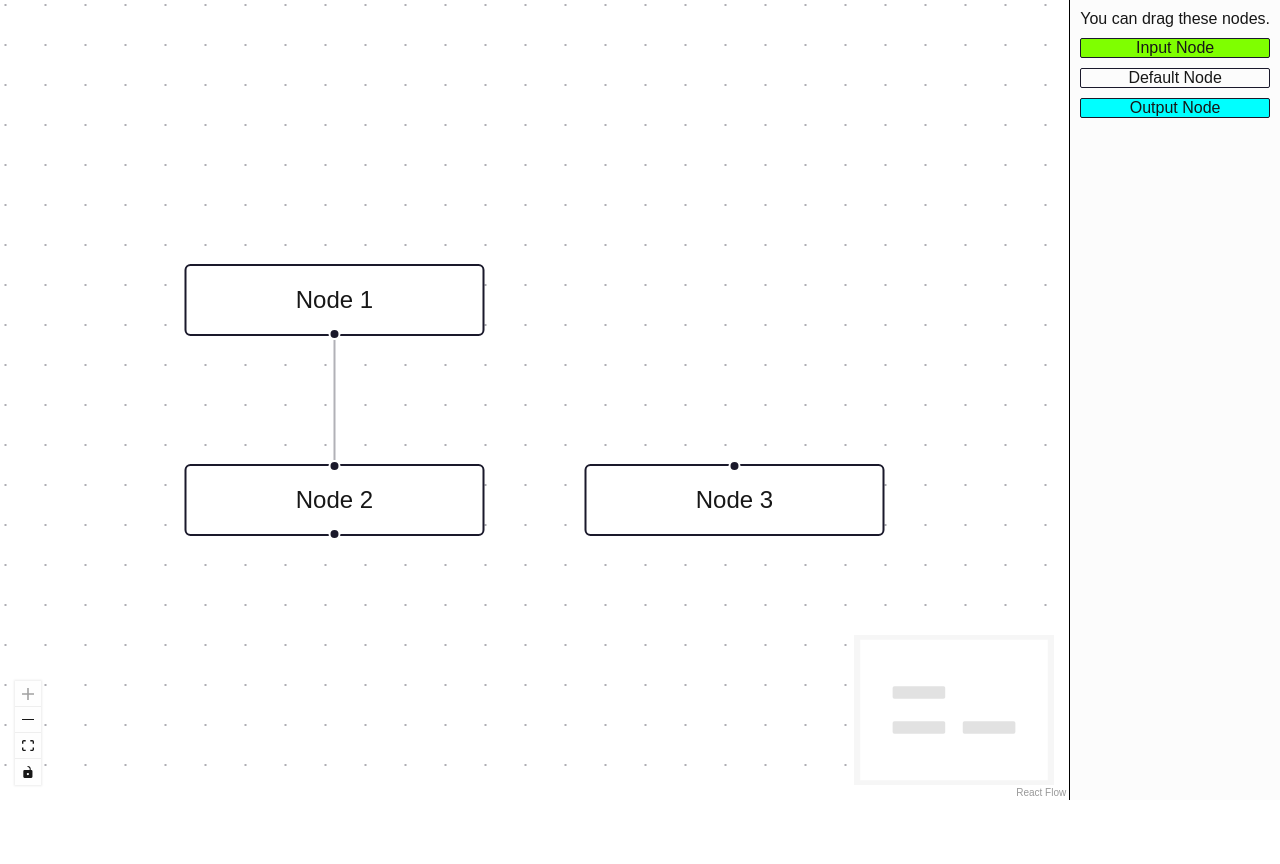
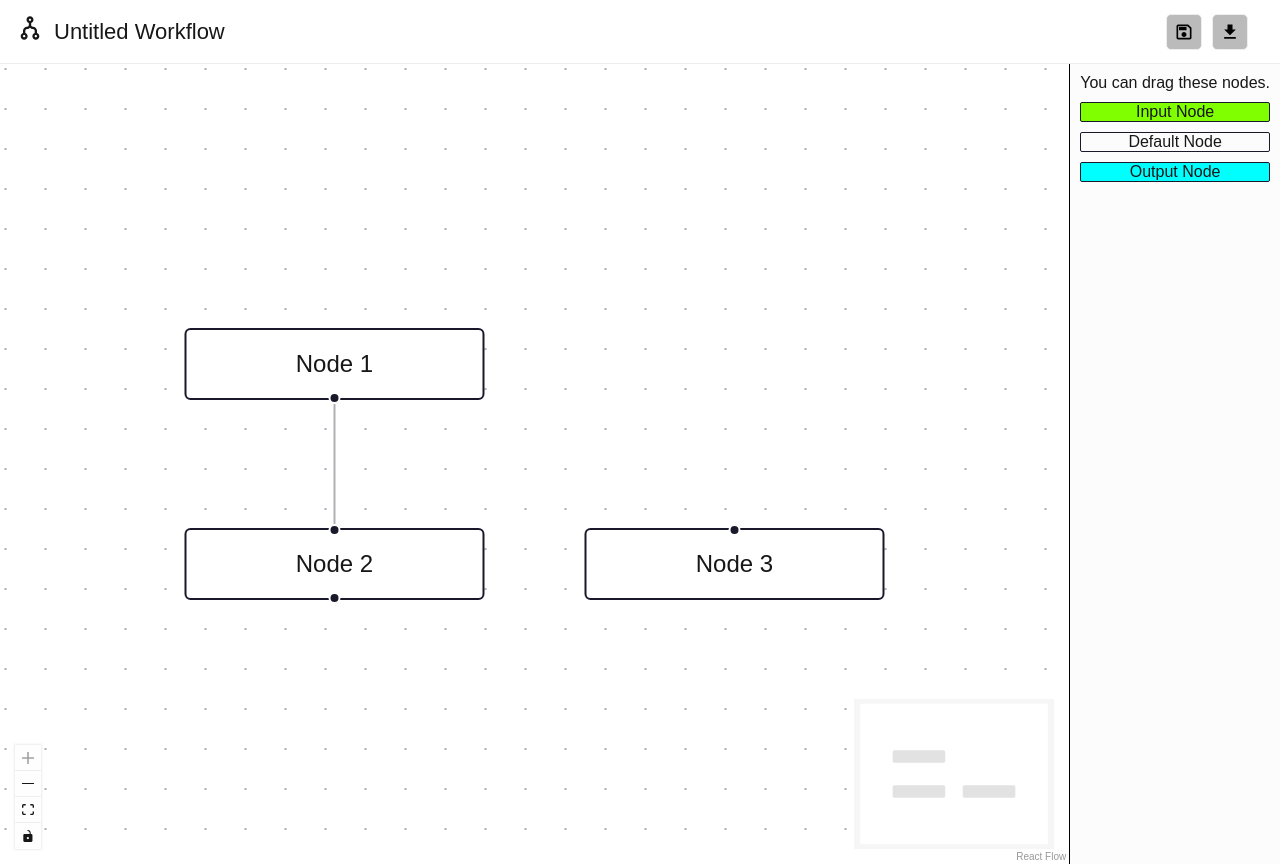
Before and after one commit to samwaters/DO-Test, a Next.js app: page / in a window 1280 px wide. Before the commit the page ends 800 px from the top, so only its background shows below. Built offline with nearby package versions, Linux system fonts and the light colour scheme.

Commit message:
Save route, menubar, buttons

```diff
--- /dev/null
+++ b/src/app/api/automation/save/route.ts
@@ -0,0 +1,23 @@
+import {schema} from "@/app/api/automation/save/schema";
+
+export async function POST(request: Request) {
+    try {
+        const body = await request.json()
+        const response = schema.safeParse(body);
+        if(!response.success) {
+            return new Response(
+                JSON.stringify({ error: true, message: "Invalid Request", errors: response.error }),
+                { status: 400 }
+            )
+        }
+        return new Response(
+            JSON.stringify({ error: false, message: `Saved ${response.data.nodes.length} nodes`}),
+            { status: 200 }
+        )
+    } catch {
+        return new Response(
+            JSON.stringify({ error: true, message: "Something went wrong" }),
+            { status: 500 }
+        )
+    }
+}
--- /dev/null
+++ b/src/app/api/automation/save/schema.ts
@@ -0,0 +1,15 @@
+import { z } from "zod"
+
+export const schema = z.object({
+    nodes: z.object({
+        id: z.number(),
+        position: z.object({
+            x: z.number(),
+            y: z.number()
+        }),
+        data: z.object({
+            label: z.string()
+        }),
+        type: z.string()
+    }).array()
+})
--- a/src/app/components/AutomationBuilder.tsx
+++ b/src/app/components/AutomationBuilder.tsx
@@ -1,6 +1,6 @@
 "use client";
 
-import { useCallback, useEffect, useRef } from "react";
+import { useCallback, useEffect, useRef, MouseEvent } from "react";
 import {
   addEdge,
   Background,
@@ -20,6 +20,7 @@ import { useDnD } from "../contexts/DnDContext";
 import "@xyflow/react/dist/style.css";
 import "./styles.css";
 import EmailNode from "./nodes/EmailNode";
+import {MenuBar} from "@/app/components/menubar/menubar";
 
 let id = 0;
 const getId = () => `dndnode_${id++}`;
@@ -85,12 +86,19 @@ const AutomationBuilder = () => {
     [screenToFlowPosition, type, setNodes]
   );
 
+  const onNodeClick = (e: MouseEvent<Element>, node: Record<string, unknown>) => {
+    console.log("NODE CLICK", e, node)
+  }
+
   return (
+      <div className="container">
+        <MenuBar />
         <div className="automation-builder">
           <div className="reactflow-wrapper" ref={reactFlowWrapper}>
             <ReactFlow
               nodes={nodes}
               edges={edges}
+              onNodeClick={onNodeClick}
               onNodesChange={onNodesChange}
               onEdgesChange={onEdgesChange}
               onConnect={onConnect}
@@ -107,6 +115,7 @@ const AutomationBuilder = () => {
           </div>
           <Sidebar />
         </div>
+      </div>
   );
 };
 
--- /dev/null
+++ b/src/app/components/menubar/menubar.tsx
@@ -0,0 +1,16 @@
+import "./styles.css"
+import {TiFlowMerge} from "react-icons/ti";
+import {IconButton} from "@/app/components/ui/iconbutton";
+import {MdFileDownload, MdOutlineSave} from "react-icons/md";
+export const MenuBar = () => {
+    return <nav className="menubar">
+        <div className="menubar-left">
+            <div className="menubar-logo"><TiFlowMerge /></div>
+            <div className="menubar-title">Untitled Workflow</div>
+        </div>
+        <div className="menubar-right">
+            <IconButton icon={<MdOutlineSave />} id="btn-save" size="medium" tooltip="Save Changes" />
+            <IconButton icon={<MdFileDownload />} id="btn-download" size="medium" tooltip="Download as PNG" />
+        </div>
+    </nav>
+}
--- /dev/null
+++ b/src/app/components/menubar/styles.css
@@ -0,0 +1,29 @@
+.menubar {
+    align-items: center;
+    border-bottom: 1px solid var(--secondary);
+    display: flex;
+    height: 64px;
+    padding: 0 32px 0 16px;
+}
+
+.menubar-left {
+    align-items: center;
+    display: flex;
+    flex: 1;
+    gap: 10px;
+}
+
+.menubar-logo {
+    font-size: 28px;
+}
+.menubar-title {
+    font-size: 22px;
+}
+
+.menubar-right {
+    display: flex;
+    flex-direction: row;
+    gap: 10px;
+    justify-content: flex-end;
+    width: 250px;
+}
--- a/src/app/components/styles.css
+++ b/src/app/components/styles.css
@@ -1,5 +1,9 @@
 .overview * {
     box-sizing: border-box;
+}
+
+.container {
+    height: 100%;
 }
 
 .automation-builder {
--- /dev/null
+++ b/src/app/components/ui/iconbutton.styles.css
@@ -0,0 +1,24 @@
+.icon-button {
+    align-items: center;
+    background-color: var(--primary);
+    border: 1px solid var(--secondary);
+    border-radius: 5px;
+    display: flex;
+    justify-content: center;
+}
+
+.icon-button.small {
+    font-size: 12px;
+    height: 20px;
+    width: 20px;
+}
+.icon-button.medium {
+    font-size: 20px;
+    height: 36px;
+    width: 36px;
+}
+.icon-button.large {
+    font-size: 26px;
+    height: 48px;
+    width: 48px;
+}
--- /dev/null
+++ b/src/app/components/ui/iconbutton.tsx
@@ -0,0 +1,20 @@
+import {ReactElement} from "react";
+import "./iconbutton.styles.css"
+import {Tooltip} from "react-tooltip";
+
+interface Props {
+    icon: ReactElement
+    id: string
+    onClick?: () => void;
+    size?: "small" | "medium" | "large";
+    tooltip?: string
+}
+
+export const IconButton = ({ icon, id, onClick, size, tooltip }: Props) => {
+    return <>
+        <button className={`icon-button ${size}`} data-tooltip-id={id} data-tooltip-content={tooltip} onClick={onClick}>
+            {icon}
+        </button>
+        {tooltip && <Tooltip id={id} />}
+    </>
+}
--- a/src/app/globals.css
+++ b/src/app/globals.css
@@ -1,14 +1,4 @@
-:root {
-    --background: #ffffff;
-    --foreground: #171717;
-}
-
-@media (prefers-color-scheme: dark) {
-    :root {
-        --background: #0a0a0a;
-        --foreground: #ededed;
-    }
-}
+@import "./palette.css";
 
 html,
 body {
--- /dev/null
+++ b/src/app/palette.css
@@ -0,0 +1,13 @@
+:root {
+    --background: #ffffff;
+    --foreground: #171717;
+    --primary: #bbbbbb;
+    --secondary: #eeeeee;
+}
+
+@media (prefers-color-scheme: dark) {
+    :root {
+        --background: #0a0a0a;
+        --foreground: #ededed;
+    }
+}
```
Also changed, not shown: package.json (+5 -2 lines), 1 other file (tests, documents, lock files or other folders). Lines whose indentation alone changed are shown as unchanged.
